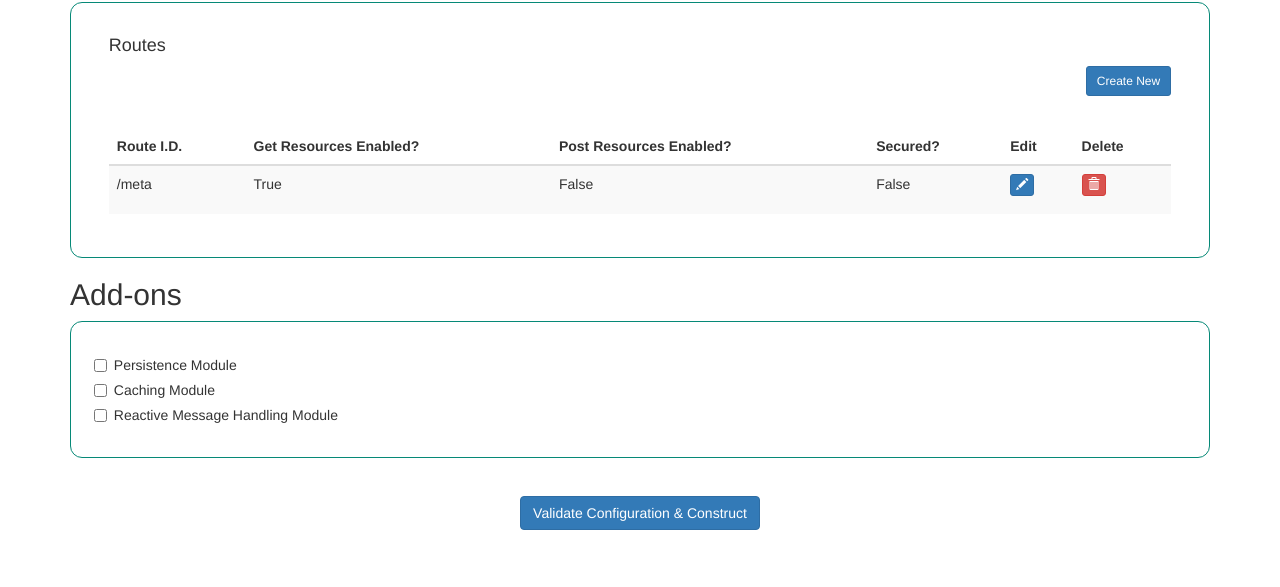
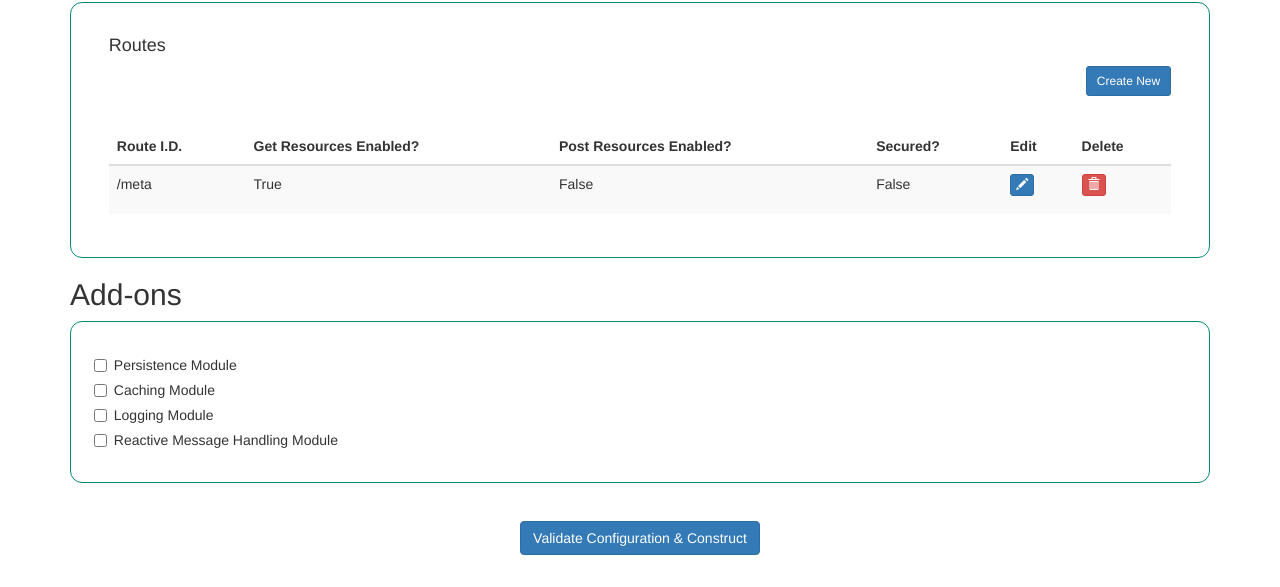
Before and after one commit to FrescoDev/architect-static-interface-styleguide, a website: page app/index.html in a window 1280 px wide. Shown: the part 739-1326 px from the top of the page. Before the commit the page ends 1301 px from the top, so only its background shows below. Drawn offline with nearby package versions, Linux system fonts and the light colour scheme.

Commit message:
adds logging add on module opti on

```diff
--- a/app/index.html
+++ b/app/index.html
@@ -162,6 +162,10 @@
             </div>
             <div class="checkbox">
                 <label>
+                <input type="checkbox">Logging Module</label>
+            </div>
+            <div class="checkbox">
+                <label>
                 <input type="checkbox">Reactive Message Handling Module</label>
             </div>
         </form>
```
